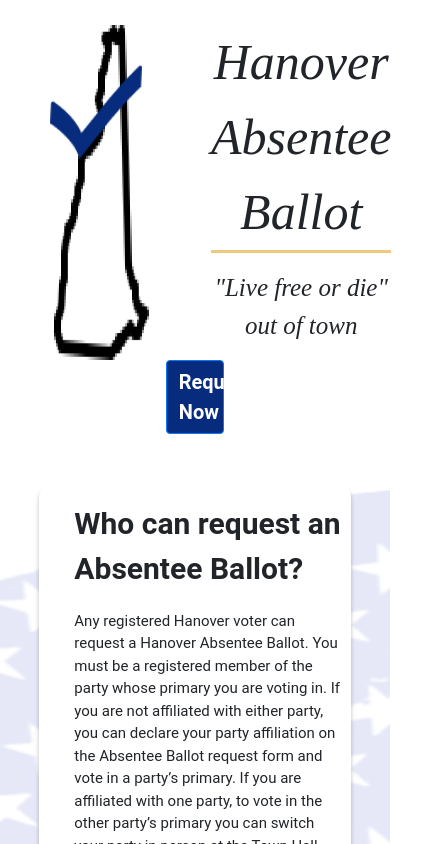
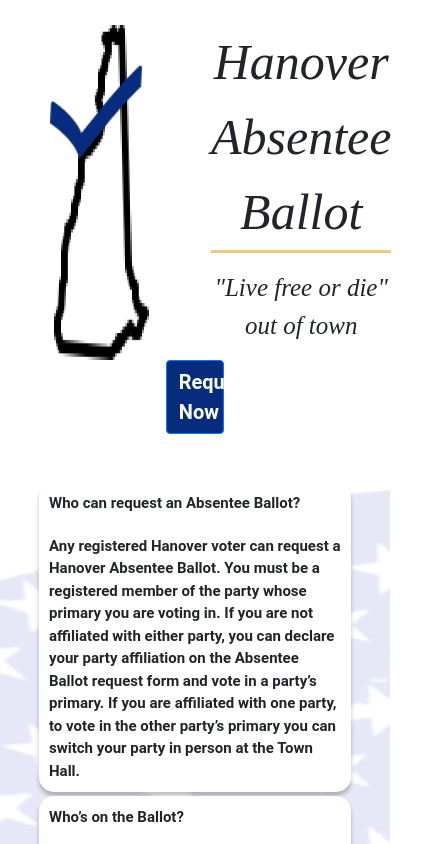
Before and after one commit to rohithm1/absentee-ballot-form, a React (Create React App) app: page / in a window 390 px wide. Shown: the top 844 px of the page, 421 px wide, since content can reach past the window. Built offline with nearby package versions, Linux system fonts and the light colour scheme.

Commit message:
mobile-adaptability

```diff
--- a/src/components/pagecontent.js
+++ b/src/components/pagecontent.js
@@ -1,5 +1,6 @@
 import React, { Component } from 'react';
 import '../styles/content.scss'
+import Logo from '../../public/favicon.ico'
 
 class PageContent extends Component {
   constructor(props) {
@@ -70,6 +71,10 @@ class PageContent extends Component {
         <br />
         <br />
         <br />
+        <div className="mobile-show">
+          <p>Our mobile version is currently in progress. Please visit our website on a computer! Thank you!</p>
+          <img src={Logo} alt="logo-tag" />
+        </div>
       </>
     );
   }
--- a/src/styles/content.scss
+++ b/src/styles/content.scss
@@ -4,8 +4,36 @@
   flex-direction: column;
   background-image: url(../images/americanflag.png);
   background-size: 1440px 1080px;
+
+  @media only screen
+    and (min-device-width : 320px)
+    and (max-device-width : 480px){
+      .mobileShow {display: none;}
+  }
+
+  p {
+    font-family: Roboto;
+    font-style: normal;
+    font-weight: bold;
+    font-size: 15px;
+    line-height: 150%;
+    margin: 0 auto;
+  }
+
 }
 
+.mobile-show {
+  display: none;
+  background: #FFFFFF;
+  box-shadow: 0px 4px 4px rgba(0, 0, 0, 0.25);
+  border-radius: 15px;
+
+  @media only screen
+    and (min-device-width : 320px)
+    and (max-device-width : 480px){
+      .mobileShow {display: inline;}
+  }
+}
 
 .info-box {
   width: 80%;
--- a/src/styles/registration.scss
+++ b/src/styles/registration.scss
@@ -4,11 +4,6 @@
   width: 100%;
   text-align: center;
 
-  @media only screen
-    and (min-device-width : 320px)
-    and (max-device-width : 480px){
-      .mobileShow {display: none;}
-  }
 }
 
 .show-form-button {
```
